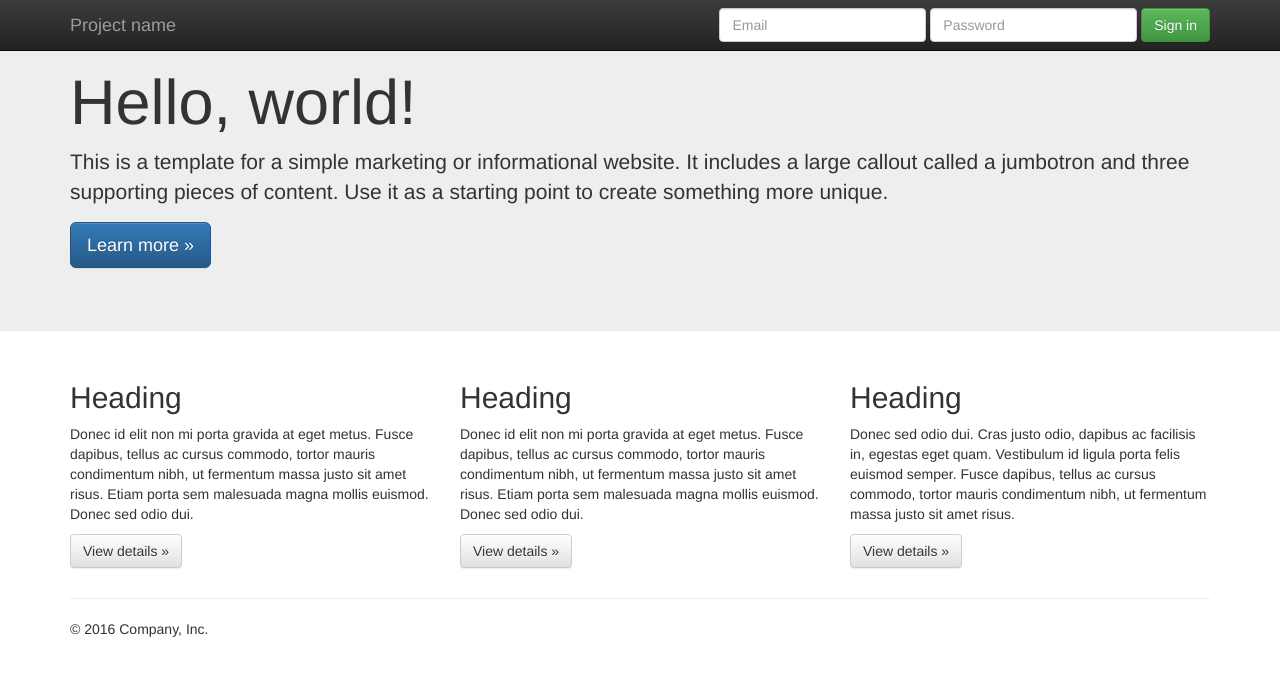
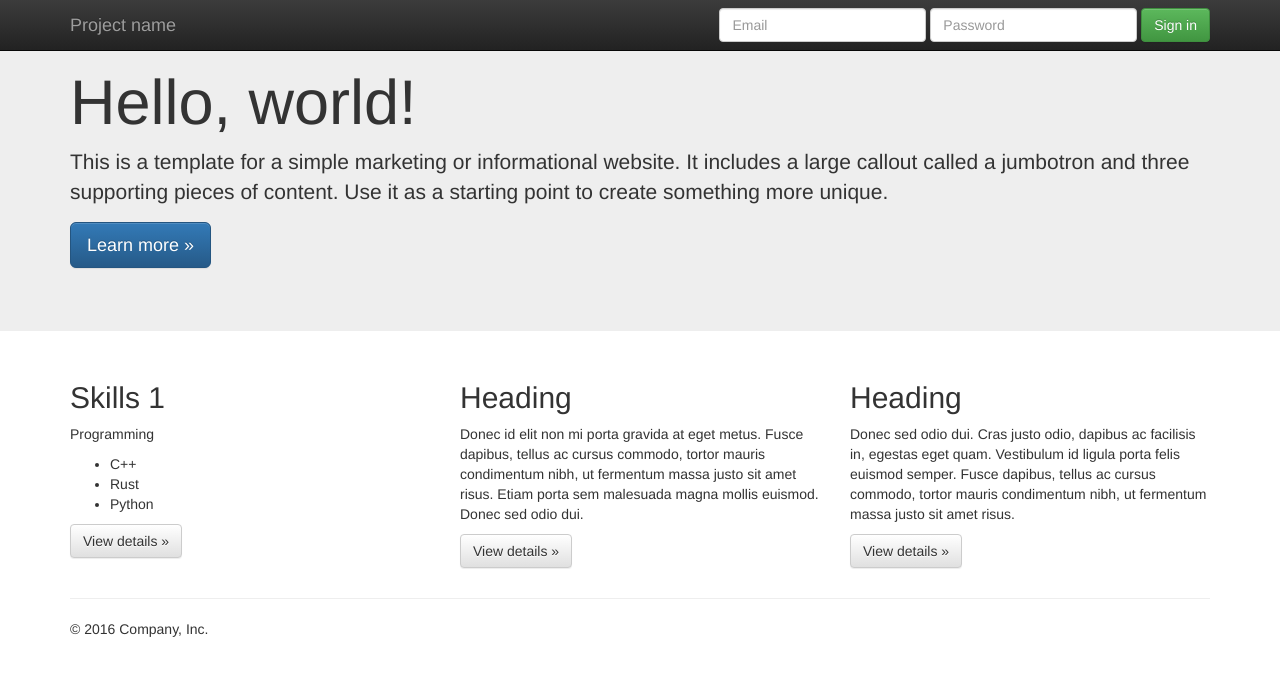
Before and after one commit to pswsm/m08J, a plain HTML site: page index.html in a window 1280 px wide. Drawn offline with nearby package versions, Linux system fonts and the light colour scheme.

Commit message:
My first personal homepage

```diff
--- a/index.html
+++ b/index.html
@@ -68,8 +68,13 @@ rel="stylesheet">
       <!-- Example row of columns -->
       <div class="row">
         <div class="col-md-4">
-          <h2>Heading</h2>
-          <p>Donec id elit non mi porta gravida at eget metus. Fusce dapibus, tellus ac cursus commodo, tortor mauris condimentum nibh, ut fermentum massa justo sit amet risus. Etiam porta sem malesuada magna mollis euismod. Donec sed odio dui. </p>
+          <h2>Skills 1</h2>
+		  <p>Programming</p>
+		  <ul>
+		  	<li>C++</li>
+		  	<li>Rust</li>
+		  	<li>Python</li>
+		  </ul>
           <p><a class="btn btn-default" href="#" role="button">View details »</a></p>
         </div>
         <div class="col-md-4">
```
